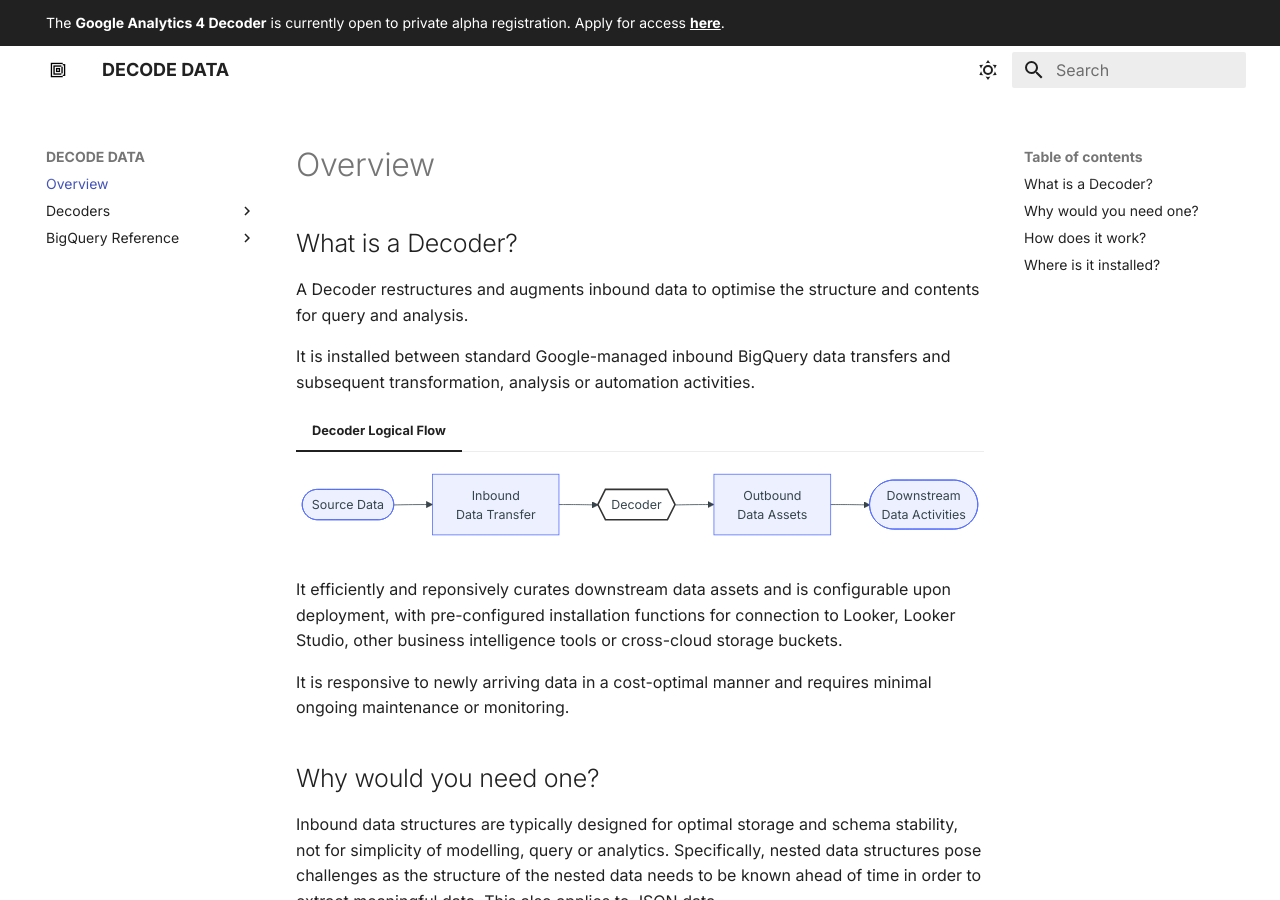
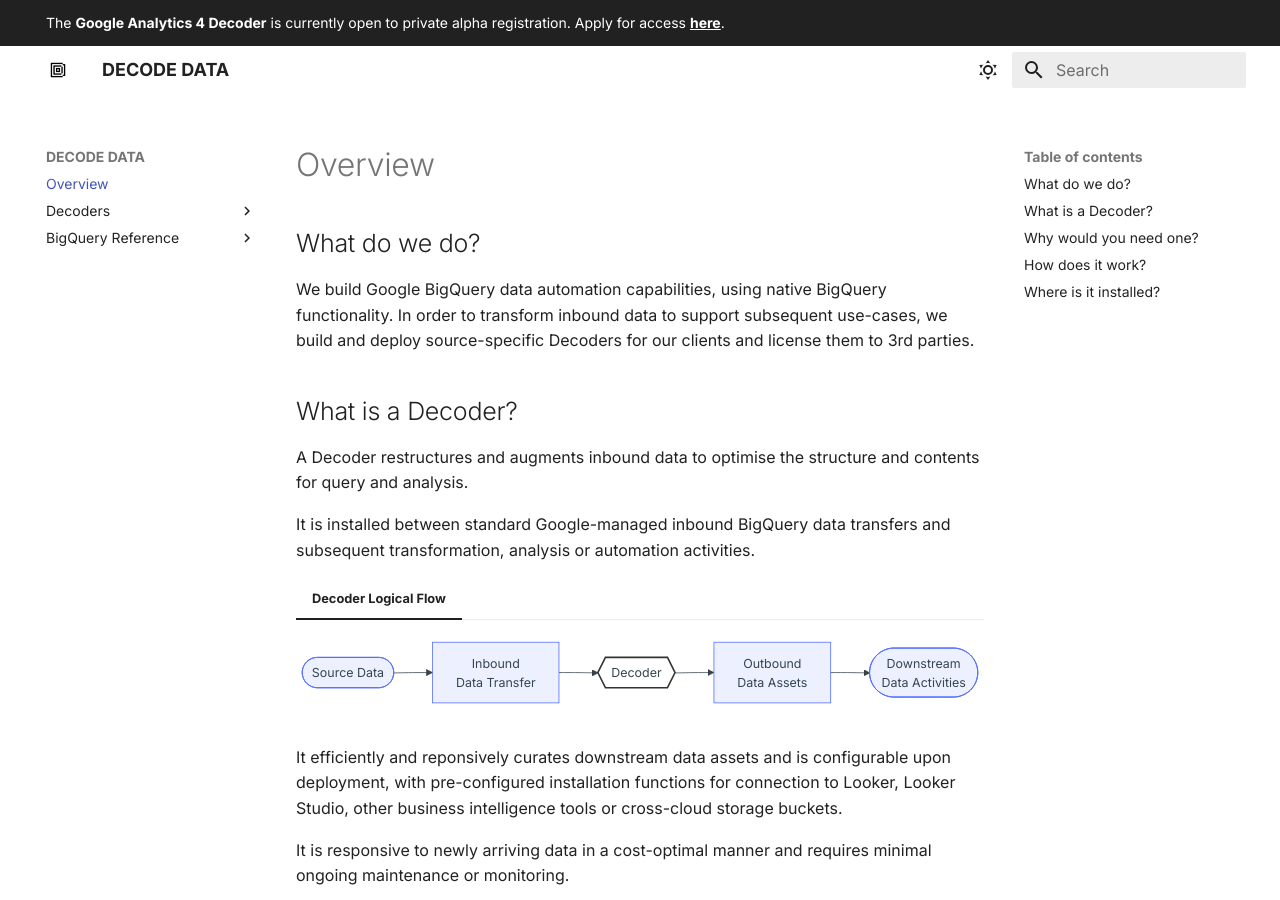
Before and after one commit to decode-data/decode-data.github.io, an MkDocs documentation site: the page built from docs/index.md, in a window 1280 px wide and 900 px high. Built offline with MkDocs 1.6.1 and Material for MkDocs 9.7.7, drawn with Linux system fonts in a browser that asks for light colours.

Commit message:
added 'what do we do?' section

```diff
--- a/docs/index.md
+++ b/docs/index.md
@@ -1,4 +1,7 @@
 # Overview
+## What do we do?
+We build Google BigQuery data automation capabilities, using native BigQuery functionality. In order to transform inbound data to support subsequent use-cases, we build and deploy source-specific Decoders for our clients and license them to 3rd parties.
+
 ## What is a Decoder?
 A Decoder restructures and augments inbound data to optimise the structure and contents for query and analysis.
 
```
